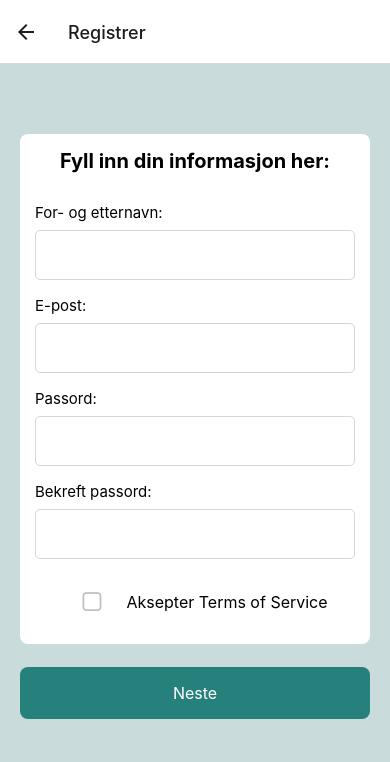
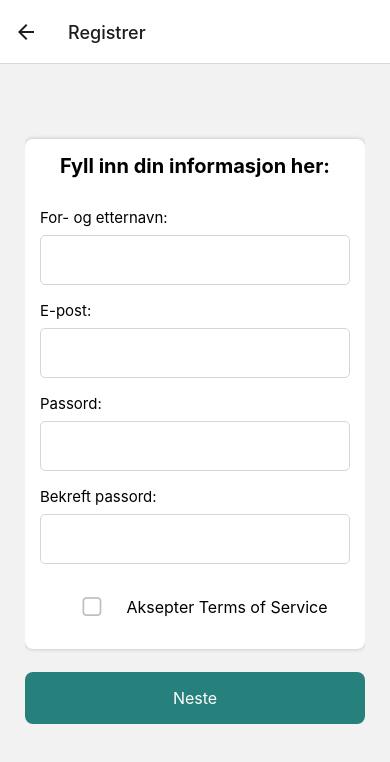
Before and after one commit to TommyS-NO/PhysioFlow-Prototype, a React Native app in the folder frontend/: screen /Register in a window 390 px wide. Shown: the top 762 px of the page. Built offline with nearby package versions, Linux system fonts and the light colour scheme; no server answers; the database is empty.

Commit message:
Updated Register Styling

```diff
--- a/frontend/Screens/RegisterScreen/Register_Style.ts
+++ b/frontend/Screens/RegisterScreen/Register_Style.ts
@@ -4,8 +4,8 @@ import { theme } from "../../theme";
 export const registerScreenStyles = StyleSheet.create({
   container: {
     flex: 1,
-    padding: 20,
-    backgroundColor: theme.colors.primary,
+    padding: 25,
+
   },
   welcomeImage: {
     width: 300,
@@ -49,6 +49,14 @@ export const registerScreenStyles = StyleSheet.create({
     borderRadius: 8,
     marginBottom: 15,
     alignItems: 'center',
+    shadowColor: "#000",
+    shadowOffset: {
+      width: 0,
+      height: 0,
+    },
+    shadowOpacity: 0.23,
+    shadowRadius: 4.65,
+    elevation: 8,
   },
   checkboxContainer: {
     flexDirection: "row",
@@ -83,70 +91,3 @@ export const registerScreenStyles = StyleSheet.create({
 
   },
 });
-
-// Med modaloppsett..
-//   container: {
-//     flex: 1,
-//     padding: 20,
-//   },
-//   scrollContentContainer: {
-//     flexGrow: 1,
-//     justifyContent: "center",
-//   },
-//   infoTitle: {
-//     fontSize: 24,
-//     fontWeight: "bold",
-//     marginBottom: 10,
-//     textAlign: "center",
-//     color: theme.colors.text,
-//   },
-//   infoContent: {
-//     fontSize: 16,
-//     textAlign: "center",
-//     marginBottom: 20,
-//     color: theme.colors.text,
-//   },
-//   title: {
-//     fontSize: 24,
-//     fontWeight: "bold",
-//     textAlign: "center",
-//     marginTop: 10,
-//   },
-//   subtitle: {
-//     fontSize: 14,
-//     textAlign: "center",
-//     marginBottom: 10,
-//   },
-
-//   buttonContainer: {
-//     flexDirection: "row",
-//     justifyContent: "space-between",
-//     marginTop: 20,
-//   },
-
-//   welcomeTitle: {
-//     fontSize: 22,
-//     fontWeight: "bold",
-//     marginBottom: 10,
-//     textAlign: "center",
-//   },
-
-//   welcomeText: {
-//     fontSize: 16,
-//     textAlign: "center",
-//     marginBottom: 20,
-//   },
-
-//   checkboxContainer: {
-//     flexDirection: "row",
-//     alignItems: "center",
-//     marginTop: theme.spacing.small,
-//     marginBottom: theme.spacing.small,
-//   },
-//   checkBoxLabel: {
-//     marginLeft: theme.spacing.small,
-//     fontSize: theme.fontSize.regular,
-//     color: theme.colors.text,
-//   },
-
-// });
```
